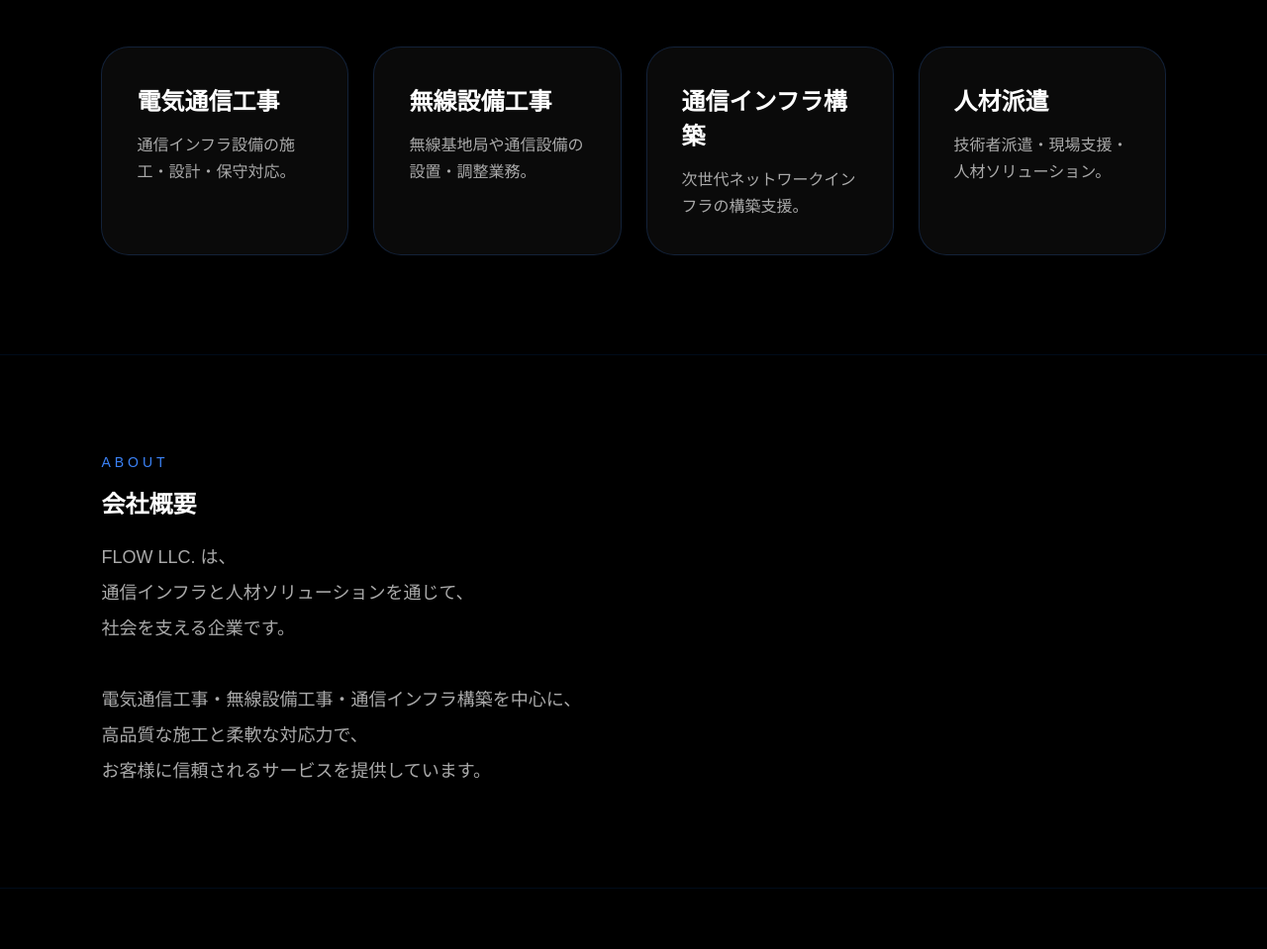
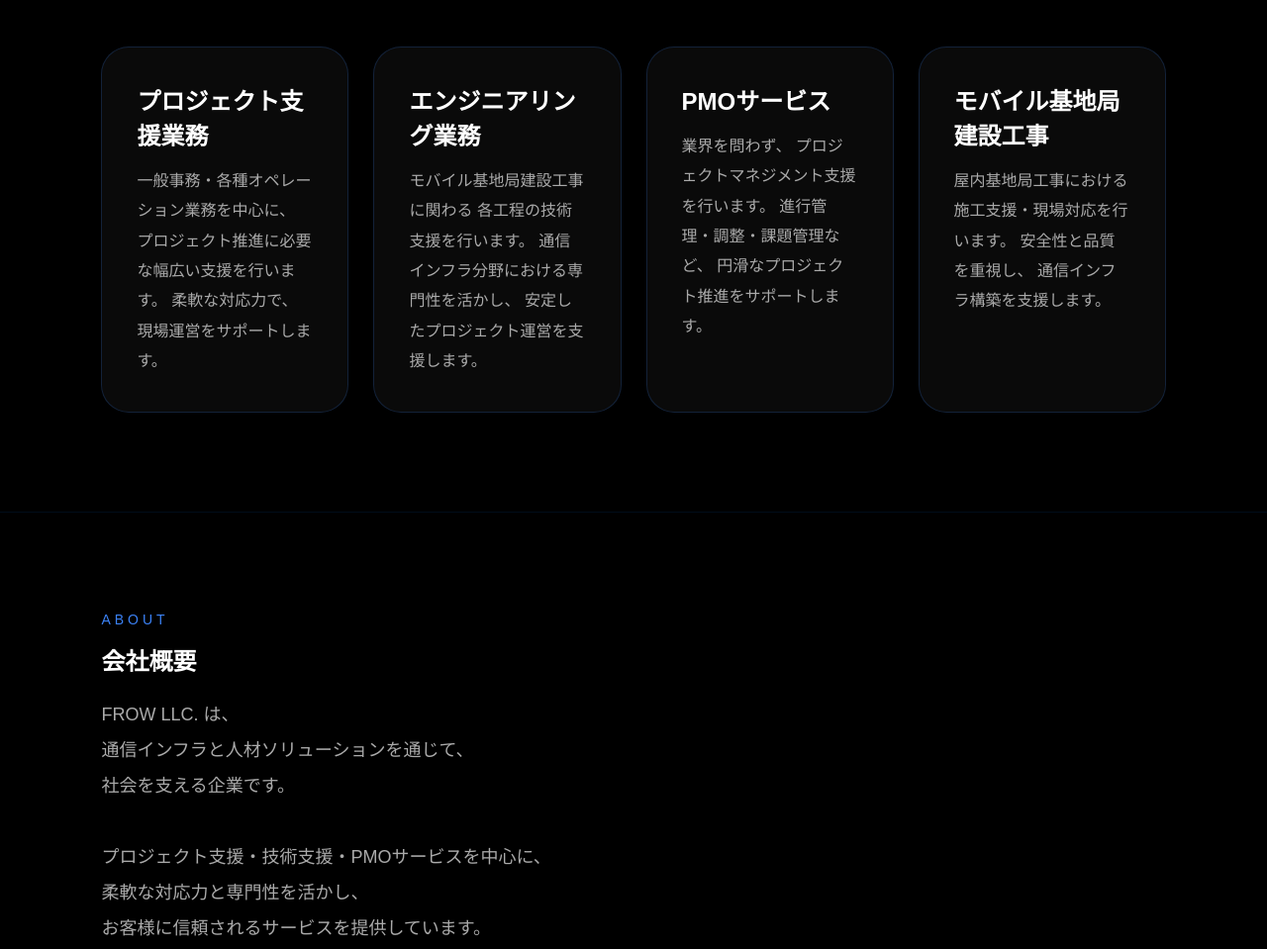
Before and after one commit to liegy7-coder/flow-llc-hp2, a plain HTML site: page index.html in a window 1280 px wide. Shown: the part 1745-2704 px from the top of the page at 99% size. Drawn offline with Linux system fonts and the light colour scheme.

Commit message:
Update index.html

```diff
--- a/index.html
+++ b/index.html
@@ -4,7 +4,7 @@
 <meta charset="UTF-8" />
 <meta name="viewport" content="width=device-width, initial-scale=1.0" />
 
-<title>FLOW LLC.</title>
+<title>FROW LLC.</title>
 
 <style>
 
@@ -196,7 +196,7 @@
 
 .card p{
   color:#aaa;
-  line-height:1.7;
+  line-height:1.9;
 }
 
 .about p{
@@ -267,7 +267,7 @@
 
 <header>
 
-  <img src="logo.png" class="logo" alt="FLOW LLC Logo">
+  <img src="logo.png" class="logo" alt="FROW LLC Logo">
 
   <nav>
     <a href="#services">事業内容</a>
@@ -347,30 +347,41 @@
   <div class="cards">
 
     <div class="card">
-      <h3>電気通信工事</h3>
+      <h3>プロジェクト支援業務</h3>
       <p>
-        通信インフラ設備の施工・設計・保守対応。
+        一般事務・各種オペレーション業務を中心に、
+        プロジェクト推進に必要な幅広い支援を行います。
+        柔軟な対応力で、現場運営をサポートします。
       </p>
     </div>
 
     <div class="card">
-      <h3>無線設備工事</h3>
+      <h3>エンジニアリング業務</h3>
       <p>
-        無線基地局や通信設備の設置・調整業務。
+        モバイル基地局建設工事に関わる
+        各工程の技術支援を行います。
+        通信インフラ分野における専門性を活かし、
+        安定したプロジェクト運営を支援します。
       </p>
     </div>
 
     <div class="card">
-      <h3>通信インフラ構築</h3>
+      <h3>PMOサービス</h3>
       <p>
-        次世代ネットワークインフラの構築支援。
+        業界を問わず、
+        プロジェクトマネジメント支援を行います。
+        進行管理・調整・課題管理など、
+        円滑なプロジェクト推進をサポートします。
       </p>
     </div>
 
     <div class="card">
-      <h3>人材派遣</h3>
+      <h3>モバイル基地局建設工事</h3>
       <p>
-        技術者派遣・現場支援・人材ソリューション。
+        屋内基地局工事における
+        施工支援・現場対応を行います。
+        安全性と品質を重視し、
+        通信インフラ構築を支援します。
       </p>
     </div>
 
@@ -387,13 +398,13 @@
   <h2>会社概要</h2>
 
   <p>
-    FLOW LLC. は、<br>
+    FROW LLC. は、<br>
     通信インフラと人材ソリューションを通じて、<br>
     社会を支える企業です。<br><br>
 
-    電気通信工事・無線設備工事・通信インフラ構築を中心に、<br>
-    高品質な施工と柔軟な対応力で、<br>
-    お客様に信頼されるサービスを提供しています。<br>
+    プロジェクト支援・技術支援・PMOサービスを中心に、<br>
+    柔軟な対応力と専門性を活かし、<br>
+    お客様に信頼されるサービスを提供しています。
   </p>
 
 </section>
@@ -443,7 +454,7 @@
 </section>
 
 <footer>
-  © 2026 FLOW LLC. All Rights Reserved.
+  © 2026 FROW LLC. All Rights Reserved.
 </footer>
 
 </body>
```
